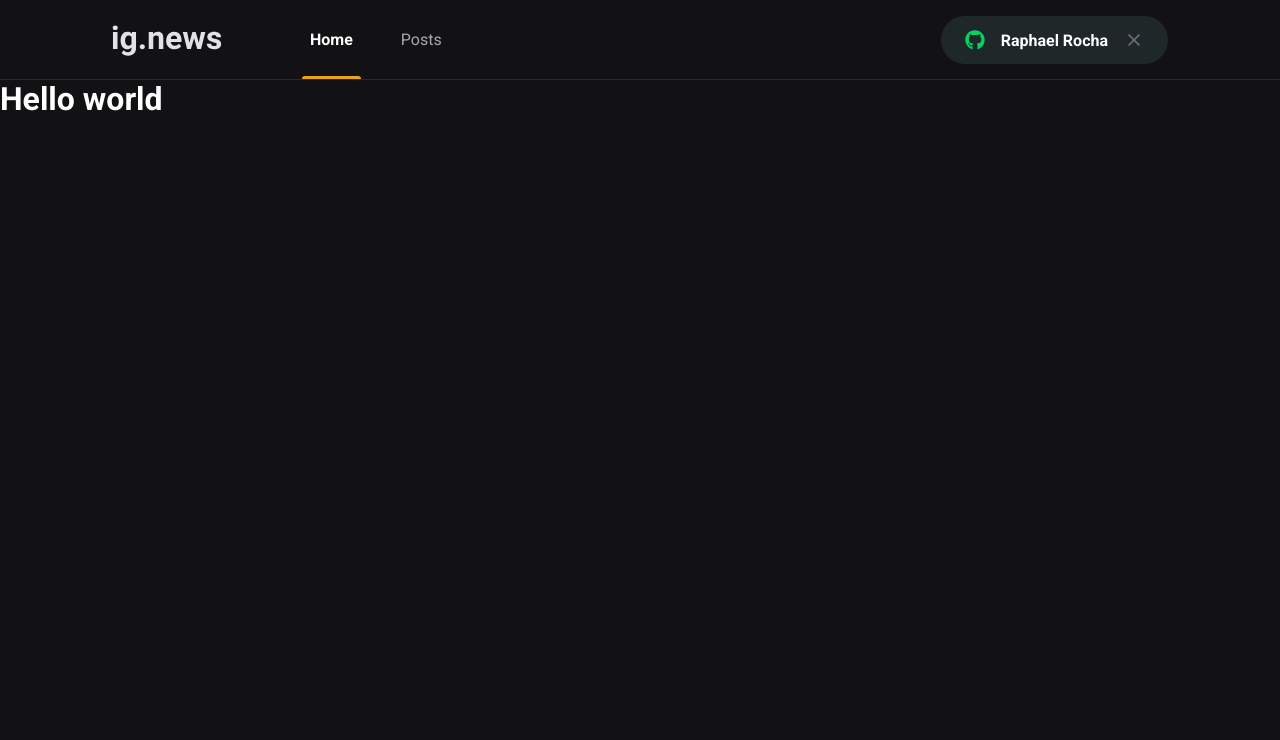
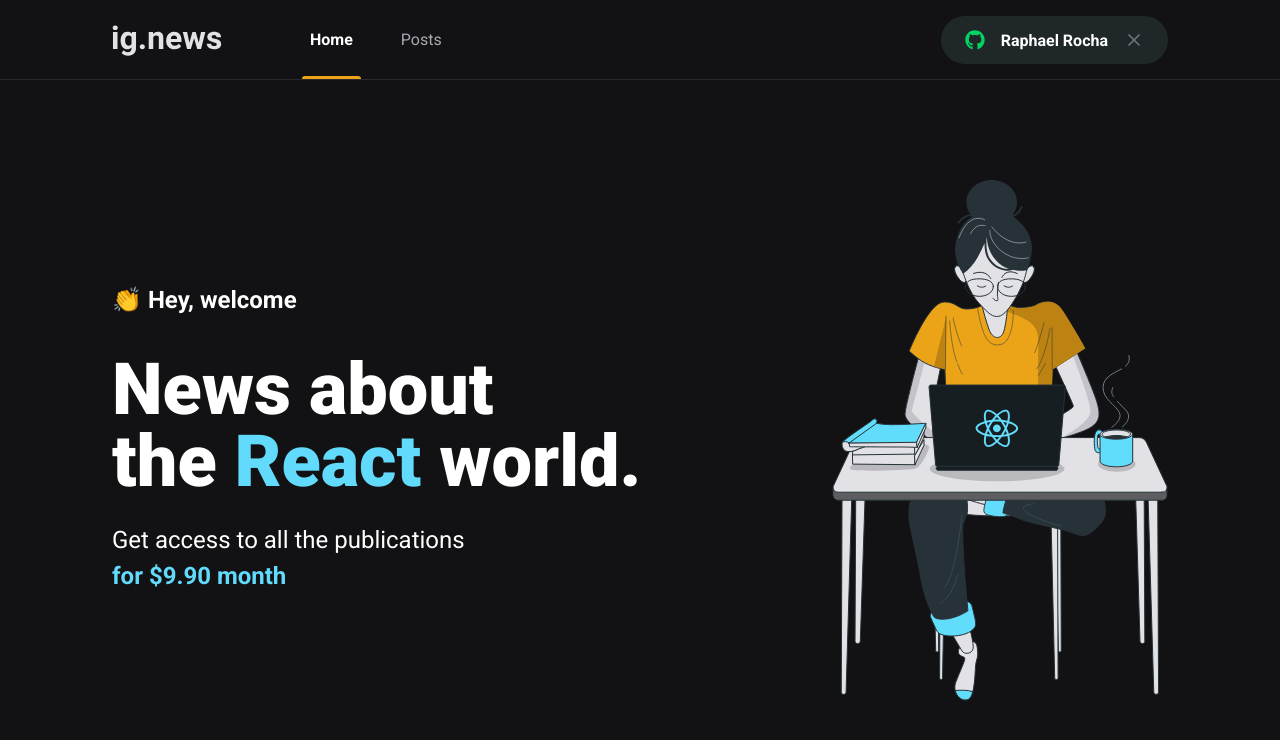
Before and after one commit to RaphaelSR/ignews, a Next.js app: page / in a window 1280 px wide. Shown: the top 740 px of the page. Built offline with nearby package versions, Linux system fonts and the light colour scheme.

Commit message:
Home page

```diff
--- a/src/components/Header/styles.module.scss
+++ b/src/components/Header/styles.module.scss
@@ -24,6 +24,7 @@
             height: 5rem;
             line-height: 5rem;
             color: var(--gray-300);
+            cursor: pointer;
 
             transition: color 0.2s;
 
--- /dev/null
+++ b/src/pages/home.module.scss
@@ -0,0 +1,41 @@
+.contentContainer{
+    max-width: 1120px;
+    margin: 0 auto;
+    padding: 0 2rem;
+    height: calc(100vh - 5rem);
+
+    display: flex;
+    align-items: center;
+    justify-content: space-between;
+}
+
+.hero {
+    max-width: 600px;
+
+    > span{
+        font-size: 1.5rem;
+        font-weight: bold;
+    }
+
+    h1{
+        font-size: 4.5rem;
+        line-height: 4.5rem;
+        font-weight: 900;
+        margin-top: 2.5rem;
+
+        span{
+            color: var(--cyan-500);
+        }
+    }
+
+    p{
+        font-size: 1.5rem;
+        line-height: 2.25rem;
+        margin-top: 1.5rem;
+
+        span{
+            color: var(--cyan-500);
+            font-weight: bold;
+        }
+    }
+}
--- a/src/pages/index.tsx
+++ b/src/pages/index.tsx
@@ -1,14 +1,21 @@
 import Head from "next/head";
-
+import styles from './home.module.scss';
 export default function Home() {
   return (
     <>
       <Head>
-        <title>Início | ig.news</title>
+        <title>Home | ig.news</title>
       </Head>
-      <h1>
-        Hello world
-      </h1>
+        <main className={styles.contentContainer}>
+          <section className={styles.hero}>
+            <span>👏 Hey, welcome</span>
+            <h1>News about<br/> the <span>React</span> world.</h1>
+            <p>Get access to all the publications <br/>
+              <span>for $9.90 month</span>
+            </p>
+         </section>
+         <img src="/images/avatar.svg" alt="Girl coding" />
+        </main>
     </>
   );
 }
```
